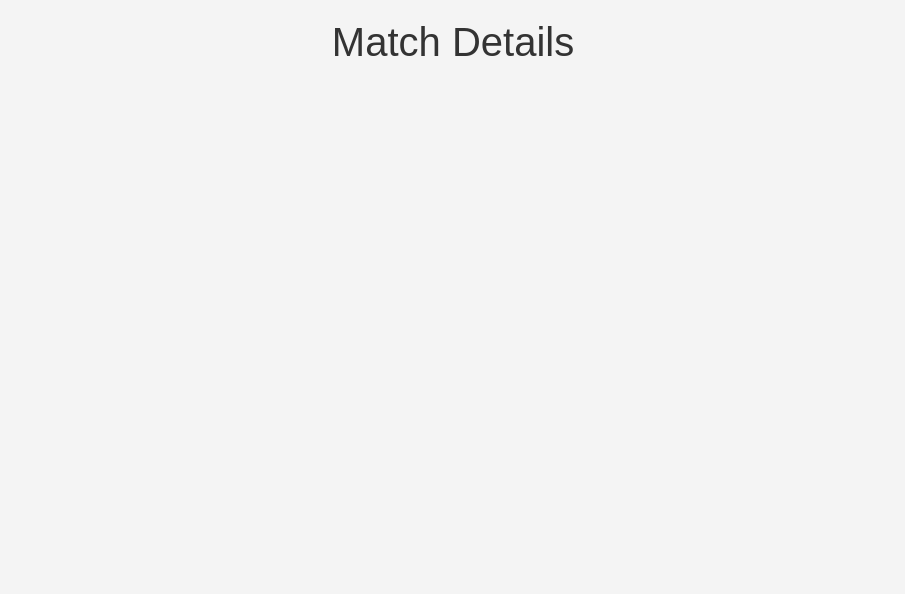
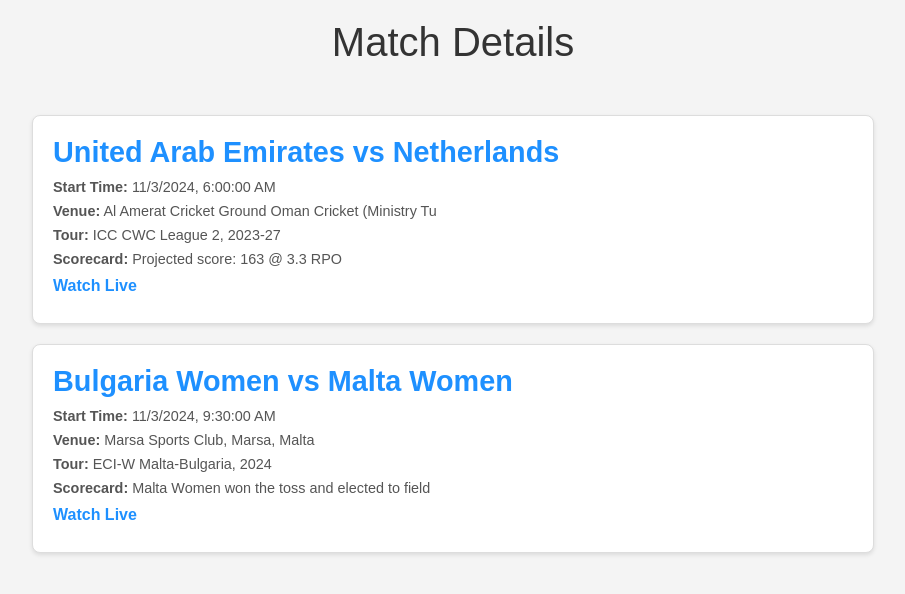
Before and after one commit to isharmashubh/GoSport_Frontend, a website: page public/matchPlayer.html in a window 1280 px wide. Shown: the whole page, without its empty margins (187-1092 px from the left). Drawn offline with Linux system fonts and the light colour scheme; no server answers.

Commit message:
fiteenth commit

```diff
--- a/public/matchPlayer.html
+++ b/public/matchPlayer.html
@@ -72,7 +72,7 @@
     <script>
       async function fetchMatchDetails() {
         try {
-          const response = await fetch(`matches.json}`); // Ensure matches.json is available in the public folder
+          const response = await fetch("matches.json"); // Ensure matches.json is available in the public folder
           if (!response.ok) {
             throw new Error("Failed to load match details.");
           }
```
Also changed, not shown: README.md.
